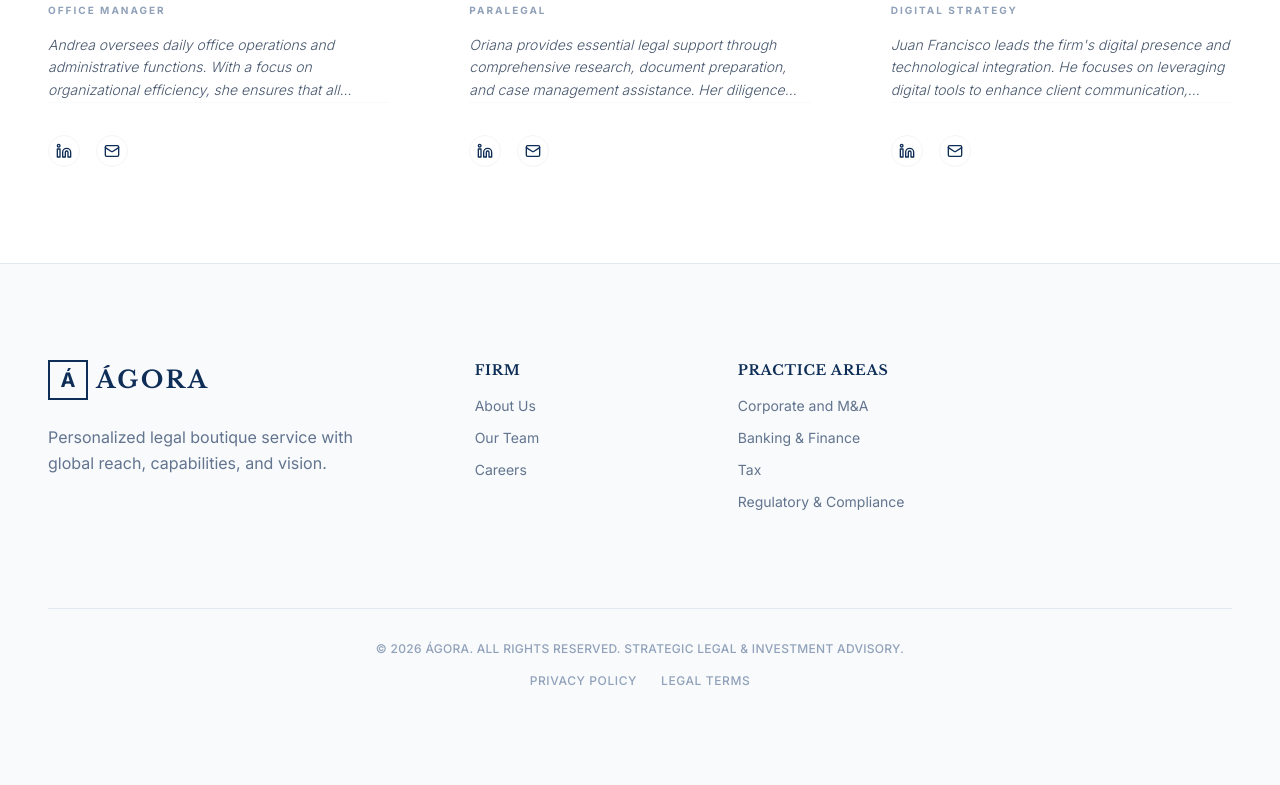
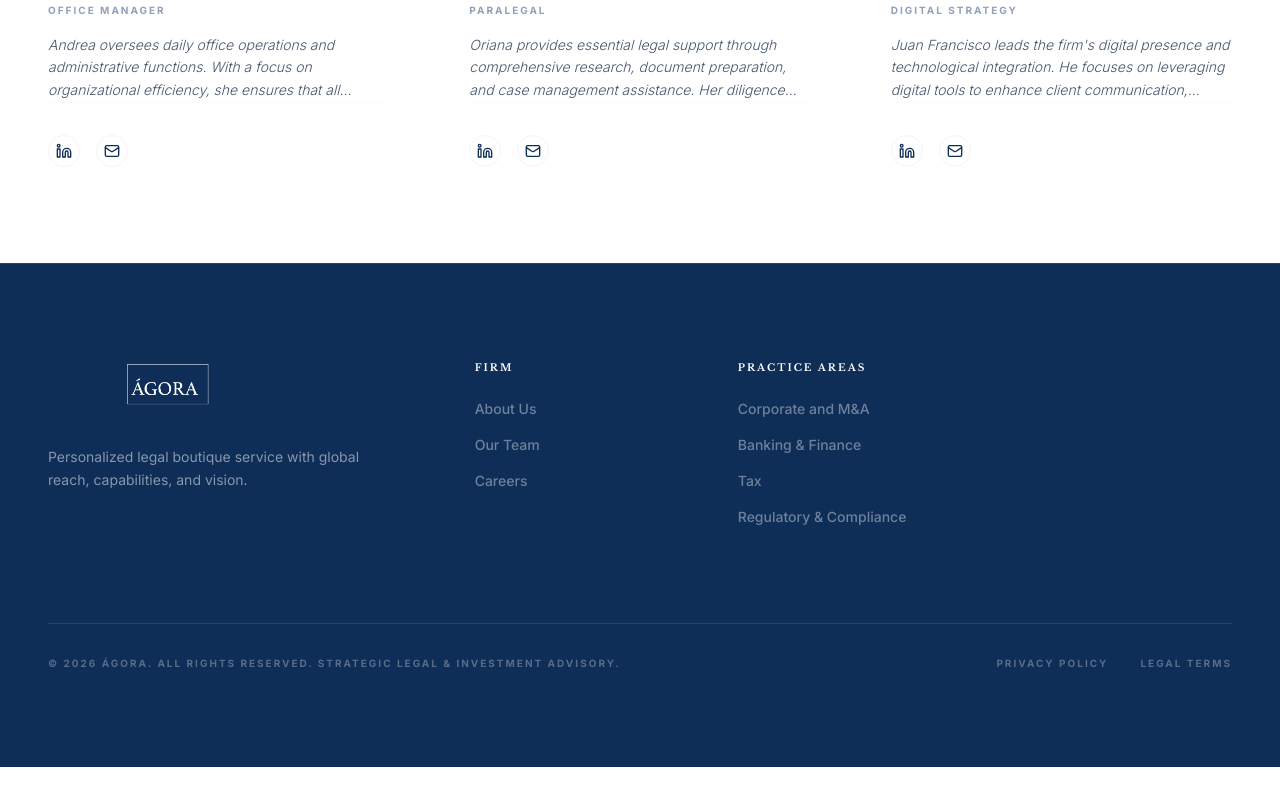
Before and after one commit to dp-agora/agora-web, a Next.js app: page /en/team in a window 1280 px wide. Shown: the part 6578-7363 px from the top of the page. Built offline with nearby package versions, Linux system fonts and the light colour scheme.

Commit message:
Replace footer text with white logo and update background to navy

```diff
--- a/src/components/layout/Footer.tsx
+++ b/src/components/layout/Footer.tsx
@@ -1,5 +1,6 @@
 import { Link } from "@/i18n/routing";
 import { useTranslations } from "next-intl";
+import Image from "next/image";
 
 export function Footer() {
     const t = useTranslations("Footer");
@@ -25,33 +26,35 @@ export function Footer() {
     ];
 
     return (
-        <footer className="bg-slate-50 border-t border-slate-200">
+        <footer className="bg-primary text-white border-t border-white/10">
             <div className="container mx-auto px-6 lg:px-12 py-16 lg:py-24">
                 <div className="grid grid-cols-1 lg:grid-cols-12 gap-12 lg:gap-24">
-                    <div className="lg:col-span-4 space-y-6">
-                        <Link href="/" className="flex items-center gap-2">
-                            <div className="flex h-10 w-10 items-center justify-center border-2 border-primary text-xl font-bold text-primary">
-                                Á
+                    <div className="lg:col-span-4 space-y-8">
+                        <Link href="/" className="inline-block outline-none">
+                            <div className="relative h-12 w-60">
+                                <Image
+                                    src="/assets/brand/Logo Agora outline.png"
+                                    alt="Ágora Logo"
+                                    fill
+                                    className="object-contain"
+                                />
                             </div>
-                            <span className="font-serif text-2xl font-bold tracking-widest text-primary">
-                                ÁGORA
-                            </span>
                         </Link>
-                        <p className="text-slate-500 max-w-sm leading-relaxed">
+                        <p className="text-white/50 max-w-sm leading-relaxed text-sm">
                             {t("description")}
                         </p>
                     </div>
 
                     <div className="lg:col-span-8 grid grid-cols-2 sm:grid-cols-3 gap-8">
                         {footerLinks.map((section) => (
-                            <div key={section.title} className="space-y-4">
-                                <h4 className="font-bold text-primary text-sm uppercase tracking-wider">{section.title}</h4>
-                                <div className="flex flex-col gap-3">
+                            <div key={section.title} className="space-y-6">
+                                <h4 className="font-bold text-white text-[10px] uppercase tracking-[0.2em]">{section.title}</h4>
+                                <div className="flex flex-col gap-4">
                                     {section.links.map((link) => (
                                         <Link
                                             key={link.name}
                                             href={link.href as any}
-                                            className="text-slate-500 hover:text-primary transition-colors text-sm"
+                                            className="text-white/40 hover:text-white transition-colors text-sm font-medium"
                                         >
                                             {link.name}
                                         </Link>
@@ -62,13 +65,13 @@ export function Footer() {
                     </div>
                 </div>
 
-                <div className="mt-24 pt-8 border-t border-slate-200 flex flex-col md:row items-center justify-between gap-4">
-                    <p className="text-xs text-slate-400 font-medium tracking-wide">
+                <div className="mt-24 pt-8 border-t border-white/10 flex flex-col md:flex-row items-center justify-between gap-6">
+                    <p className="text-[10px] text-white/30 font-bold uppercase tracking-[0.2em]">
                         {t("rights", { year: new Date().getFullYear() })}
                     </p>
-                    <div className="flex gap-6 text-xs text-slate-400 font-medium">
-                        <Link href="/privacy" className="hover:text-primary transition-colors uppercase tracking-wider">{t("privacy")}</Link>
-                        <Link href="/terms" className="hover:text-primary transition-colors uppercase tracking-wider">{t("terms")}</Link>
+                    <div className="flex gap-8 text-[10px] font-bold uppercase tracking-[0.2em]">
+                        <Link href="/privacy" className="text-white/30 hover:text-white transition-colors">{t("privacy")}</Link>
+                        <Link href="/terms" className="text-white/30 hover:text-white transition-colors">{t("terms")}</Link>
                     </div>
                 </div>
             </div>
```
